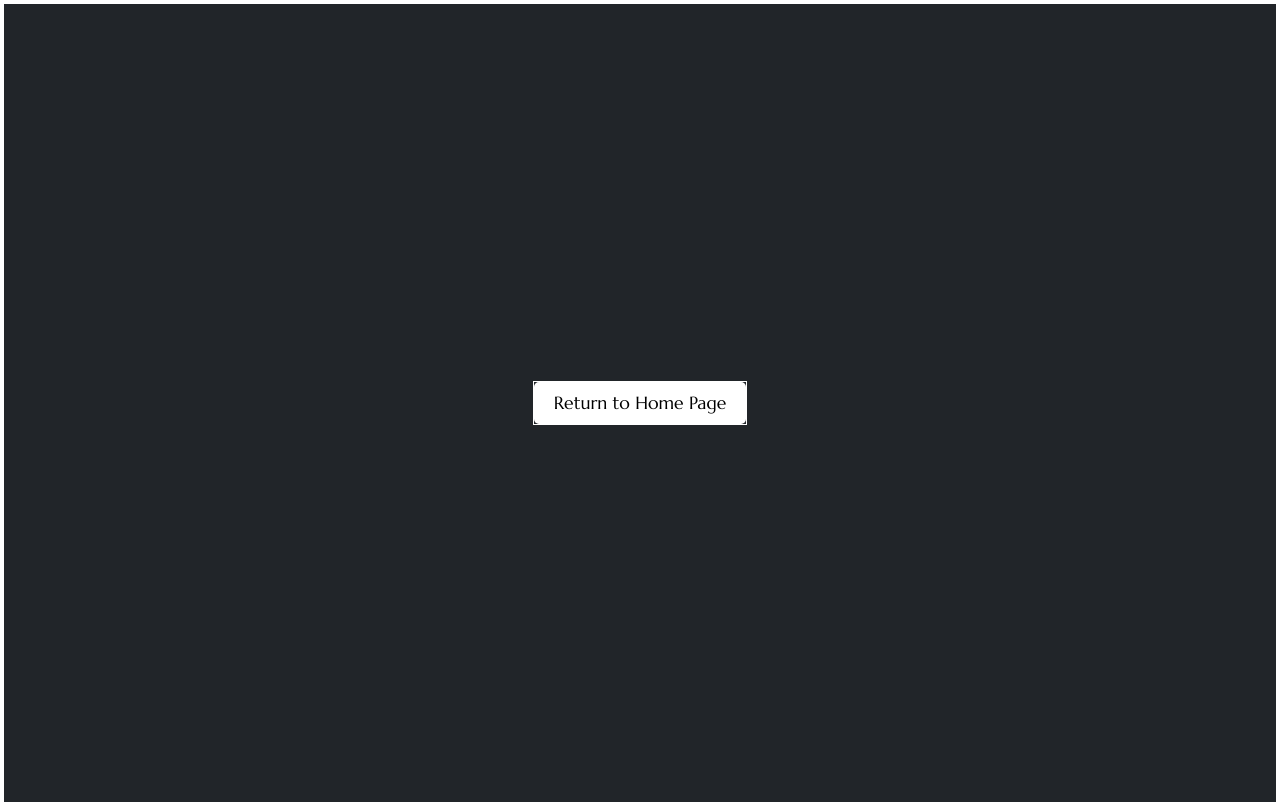
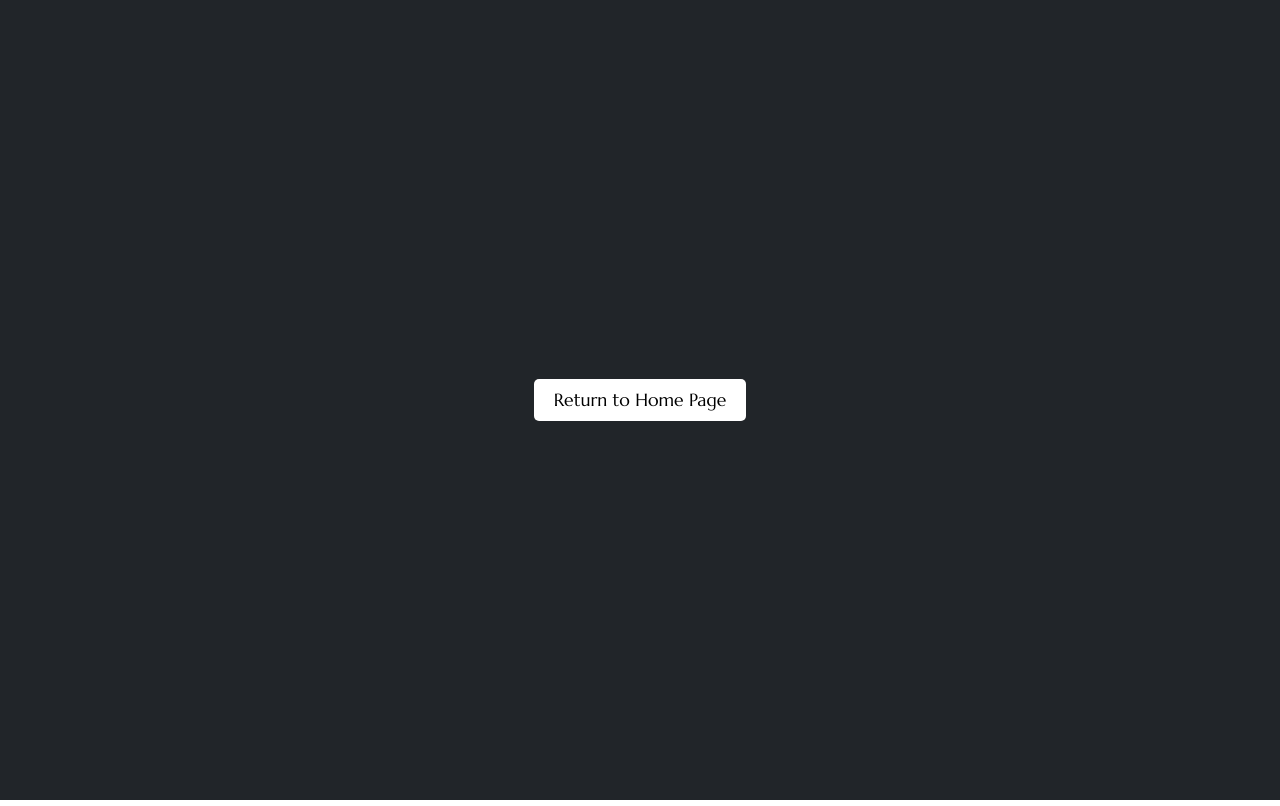
Before and after one commit to bobbybish81/city-finder-nextjs, a Next.js app: page /results in a window 1280 px wide. Built offline with nearby package versions, Linux system fonts and the light colour scheme.

Commit message:
borders removed

```diff
--- a/styles/globals.css
+++ b/styles/globals.css
@@ -5,7 +5,6 @@
   padding: 0;
   margin: 0;
   font-family: 'Marcellus', serif;
-  border: 1px solid #fff;
 }
 
 .main {
```
